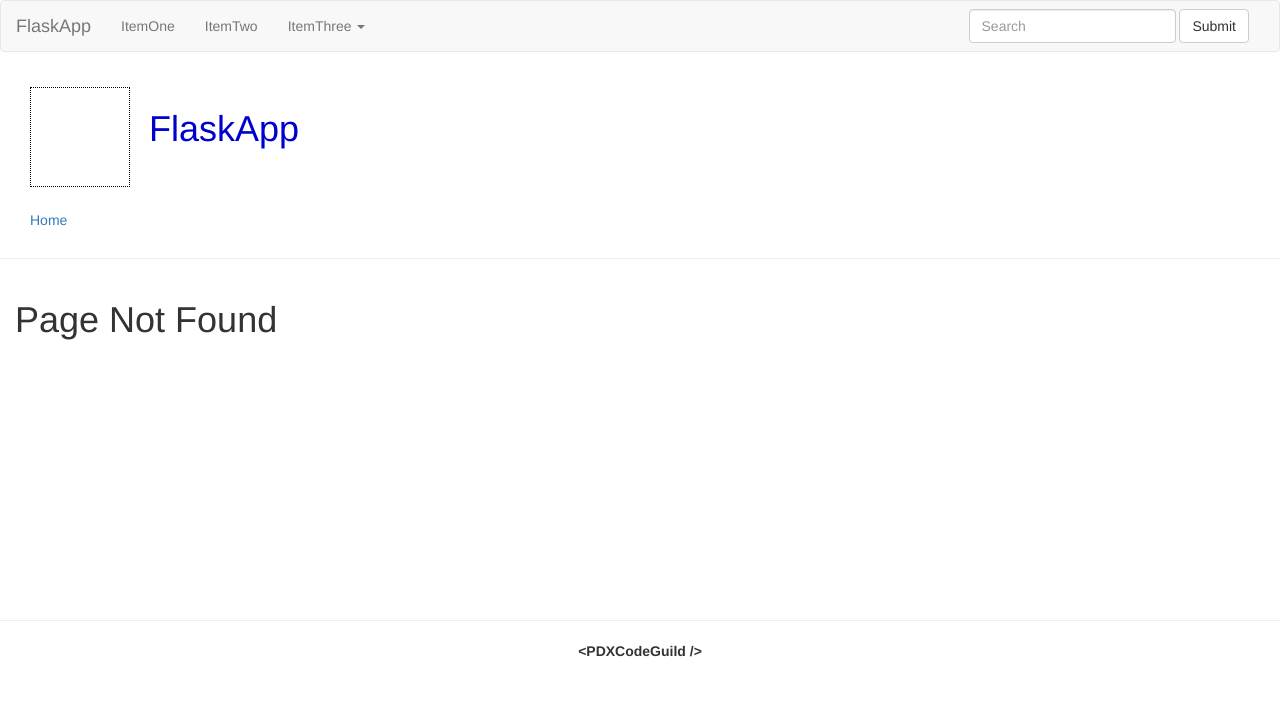
After one commit to PdxCodeGuild/FlaskApp-Tutorial, a Flask app: template web/app/templates/404.html in a window 1280 px wide. The commit adds this page. Shown: the top 720 px of the page. Run offline with Flask 2, Linux system fonts and the light colour scheme; the template is opened without the code that fills it, so the values that code supplies are empty; parts of the project's set-up code (start-up, migrations or seed data) failed here and were passed over; some libraries are stand-ins or nearby versions.

Commit message:
utils.flashed_messages() added to base.html, 403.html, 404.html, 410.html

```diff
--- a/web/app/main/templates/base.html
+++ b/web/app/main/templates/base.html
@@ -1,4 +1,5 @@
 {% extends "bootstrap/base.html" %}
+{% import "bootstrap/utils.html" as utils %}
 
 <!-- BLOCK: html_attribs -->
 {% block html_attribs %}{{super()}} lang="en"{% endblock %}
@@ -52,6 +53,14 @@
     <hr id="header_hr" size="1"/>
     {% endblock %}
 
+    <div id="messages" class="container-fluid flashed-messages">
+        <div class="row">
+            <div class="col-md-12">
+                {{ utils.flashed_messages(container=False, dismissible=True) }}
+            </div>
+        </div>
+    </div>
+
     {% block main %}
     <div id="main" class="container-fluid layout-1col">
         <div class="row">
--- /dev/null
+++ b/web/app/templates/404.html
@@ -0,0 +1,8 @@
+{% extends "base.html" %}
+
+{% block title %}404: Page Not Found{% endblock %}
+
+{% block content %}
+    <h1>Page Not Found</h1>
+    <p>{{ error }}</p>
+{% endblock %}
--- a/web/flaskapp.py
+++ b/web/flaskapp.py
@@ -2,7 +2,8 @@ import datetime
 import logging
 import os
 
-from flask import render_template
+from flask import flash, render_template
+from markupsafe import Markup
 
 # call create_app() in app/__init__.py
 from app import create_app
@@ -13,6 +14,7 @@ app = create_app(os.getenv('FLASK_CONFIG') or 'default')
 def hello_flaskapp():
     title = "Hello FlaskApp"
     logging.info("hello_flaskapp() : %s" % title)
+    flash(Markup("hello_flaskapp() : %s" % title), 'success')
     return render_template('hello.html', page_title=title)
 
 
@@ -25,3 +27,19 @@ def hello_debug():
     import pdb; pdb.set_trace()
     logging.info("hello_debug()")
     return "Hello Python Debugger"
+
+
+# Forbidden Page
+@app.errorhandler(403)
+def page_restricted(e):
+    return render_template('403.html', error=e), 403
+
+# Page Not Found
+@app.errorhandler(404)
+def page_not_found(e):
+    return render_template('404.html', error=e), 404
+
+# Deleted Page
+@app.errorhandler(410)
+def page_deleted(e):
+    return render_template('410.html', error=e), 410
```
Also changed, not shown: web/app/templates/403.html (added, +8 -0 lines), web/app/templates/410.html (added, +8 -0 lines).
